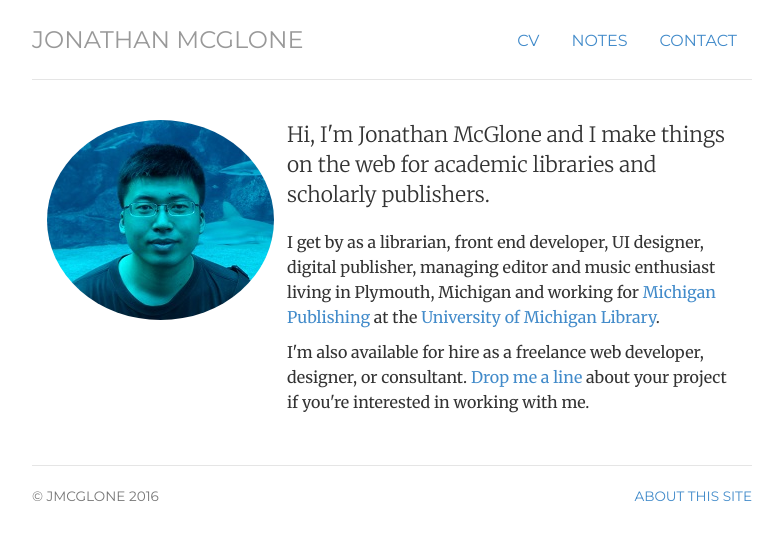
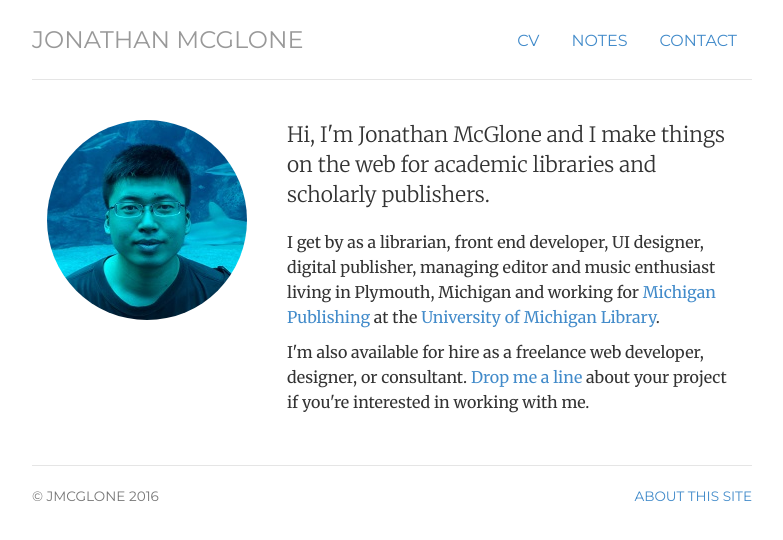
Before and after one commit to ningtian/ningtian.github.io, a Jekyll site: the page built from index.html, in a window 1280 px wide. Shown: the top 540 px of the page, without its empty margins (248-1031 px from the left). Built offline with Jekyll 4.4.1, drawn with Linux system fonts in a browser that asks for light colours.

Commit message:
Update index.html

```diff
--- a/index.html
+++ b/index.html
@@ -9,7 +9,7 @@
 <!-- <div class="jumbotron"> -->
 <div class="row marketing">
 	<div class="col-sm-4">
-	<img  class="img-circle avatar" alt="Ning Tian" src="img/ning-200px.jpg">
+	<img  class="img-circle avatar" alt="Ning Tian" src="img/ning-200px-new.jpg">
 	</div>
 	<div itemscope itemtype="http://data-vocabulary.org/Person" class="col-sm-8">
 	<p class="lead">Hi, I'm <span itemprop="name">Jonathan McGlone</span> and I make things on the web for academic libraries and scholarly publishers.</p>
```
